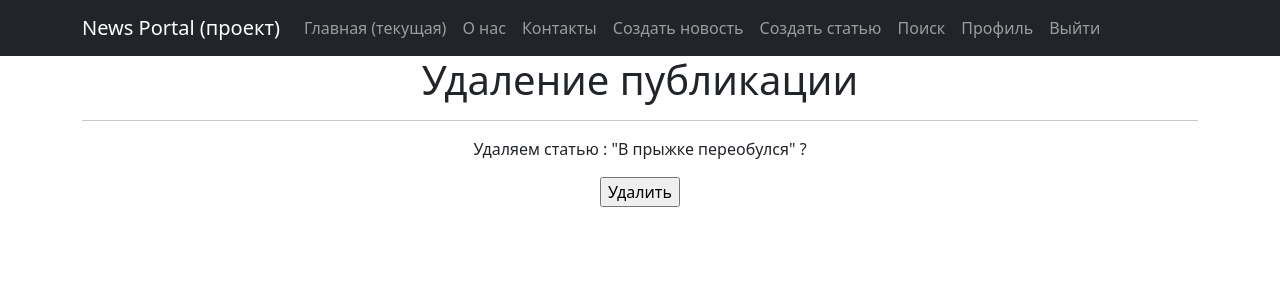
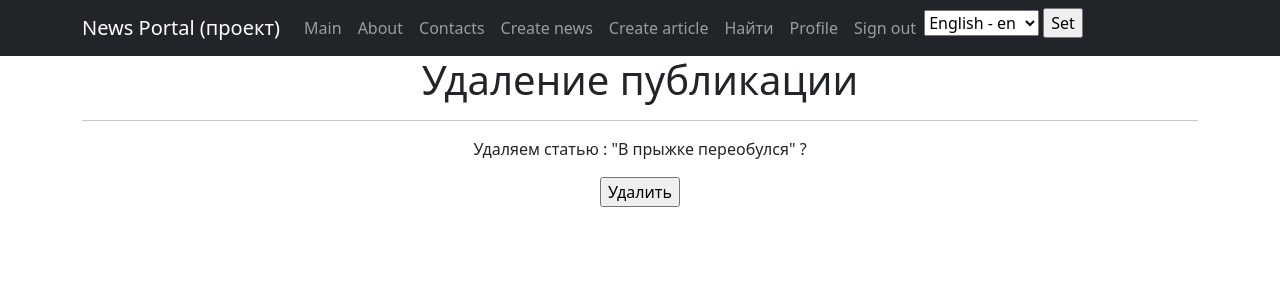
Before and after one commit to GizarIR/newsportal, a Django app: page /posts/news/1/delete/ in a window 1280 px wide. Shown: the top 300 px of the page. Run offline with Django 4.2, Linux system fonts and the light colour scheme; a user stored in the database is signed in; data comes from the database, SQL or seed files in the repository; parts of the project's set-up code (start-up, migrations or seed data) failed here and were passed over; some libraries are stand-ins or nearby versions.

Commit message:
Proj-NewsPortal: added selector for languages on default.html

```diff
--- a/NewsPortal/settings.py
+++ b/NewsPortal/settings.py
@@ -19,7 +19,6 @@ from pathlib import Path
 # 2. добавляем его в .gitignore
 # 3. import os
 # 4. в settings.py PSWD=os.getenv("PASSWORD") , константа становиться доступной для использования
-
 import os
 from os.path import join, dirname
 from dotenv import load_dotenv
@@ -32,6 +31,9 @@ ADMIN_EMAIL_SERVER = os.environ.get("ADMIN_EMAIL_SERVER")
 MY_EMAIL_HOST = os.environ.get("MY_EMAIL_HOST")
 MY_EMAIL_HOST_USER = os.environ.get("MY_EMAIL_HOST_USER")
 
+
+# импорт переводов
+from django.utils.translation import gettext_lazy as _
 
 # Build paths inside the project like this: BASE_DIR / 'subdir'.
 BASE_DIR = Path(__file__).resolve().parent.parent
--- a/NewsPortal/urls.py
+++ b/NewsPortal/urls.py
@@ -17,6 +17,7 @@ from django.contrib import admin
 from django.urls import path, include
 
 urlpatterns = [
+    path('i18n/', include('django.conf.urls.i18n')),
     path('admin/', admin.site.urls),
     #добавим разделы в страницу admin
     path('pages/', include('django.contrib.flatpages.urls')),
--- a/templates/flatpages/default.html
+++ b/templates/flatpages/default.html
@@ -1,4 +1,6 @@
 <!DOCTYPE html>
+{% load i18n %}
+
 <html lang="en">
     <head>
         <meta charset="utf-8" />
@@ -13,8 +15,9 @@
         <link href="{% static 'css/styles.css' %}" rel="stylesheet" />
     </head>
     <body>
-    {% load cache %} <!-- Загружаем кэширование-->
-        {% cache 60 menu %} <!-- Кэшируем блок меню-->
+
+    <!-- load cache %} Загружаем кэширование-->
+        <!-- cache 60 menu %} Кэшируем блок меню-->
         <!-- Responsive navbar-->
         <nav class="navbar navbar-expand-lg navbar-dark bg-dark static-top">
            <div class="container">
@@ -28,44 +31,59 @@
                <div class="collapse navbar-collapse" id="navbarResponsive">
                    <ul class="navbar-nav ml-auto">
                        <li class="nav-item active">
-                           <a class="nav-link" href="/posts/">Главная
-                               <span class="sr-only">(текущая)</span>
+                           <a class="nav-link" href="/posts/">{% trans 'Main' %}
                            </a>
                        </li>
                        <li class="nav-item">
-                           <a class="nav-link" href="/about/">О нас</a>
+                           <a class="nav-link" href="/about/">{% trans 'About' %}</a>
                        </li>
                        <li class="nav-item">
-                           <a class="nav-link" href="/contacts/">Контакты</a>
+                           <a class="nav-link" href="/contacts/">{% trans 'Contacts' %}</a>
                        </li>
                        <li class="nav-item">
-                           <a class="nav-link" href="{% url 'post_create_new' %}">Создать новость</a>
+                           <a class="nav-link" href="{% url 'post_create_new' %}">{% trans "Create news" %}</a>
                        </li>
                        <li class="nav-item">
-                           <a class="nav-link" href="{% url 'post_create_article' %}">Создать статью</a>
+                           <a class="nav-link" href="{% url 'post_create_article' %}">{% trans "Create article" %}</a>
                        </li>
                        <li class="nav-item">
-                           <a class="nav-link" href="{% url 'posts_list_search' %}">Поиск</a>
+                           <a class="nav-link" href="{% url 'posts_list_search' %}">{% trans 'Search' %}</a>
                        </li>
                        <li class="nav-item">
                            {% if request.user.is_authenticated %}
-                                <a class="nav-link" href="{% url 'profile_user_update' user.pk %}">Профиль</a>
+                                <a class="nav-link" href="{% url 'profile_user_update' user.pk %}">{% trans 'Profile' %}</a>
                            {% endif %}
                        </li>
                        <li class="nav-item">
                            {% if request.user.is_authenticated %}
-                           <a class="nav-link" href="http://127.0.0.1:8000/accounts/logout/">Выйти</a>
+                           <a class="nav-link" href="http://127.0.0.1:8000/accounts/logout/">{% trans 'Sign out' %}</a>
                            {% else %}
-                           <a class="nav-link" href="http://127.0.0.1:8000/accounts/login/">Войти</a>
+                           <a class="nav-link" href="http://127.0.0.1:8000/accounts/login/">{% trans 'Sign in' %}</a>
                            {% endif %}
                        </li>
+                       <li class="nav-item">
+                           <form action="{% url 'set_language' %}" method="POST"> {% csrf_token %} <!-- Не забываем по csrf_token для POST запросов -->
+                                <input type="hidden" name="next" value="{{ redirect_to }}">
+                                <select name="language" id="">
+                                    {% get_available_languages as LANGUAGES %} <!-- получаем языки -->
+                                    {% get_language_info_list for LANGUAGES as languages %} <!-- Помещаем их в список languages -->
 
+                                    {% for language in languages %} <!-- Итерируясь по списку, выводим их название на языке пользователя и код -->
+                                        <option value="{{ language.code }}" {% if language.code == LANGUAGE_CODE %} selected {% endif %}>
+                                            {{ language.name_local }} - {{ language.code }}
+                                        </option>
+                                    {% endfor %}
+                                </select>
+                                <input type="submit" value="{% trans 'Set' %}">
+                           </form>
+                       </li>
                    </ul>
                </div>
            </div>
         </nav>
+
+        <!-- endcache %} конец кэшируемой части страницы-->
         <!-- Page content-->
-        {% endcache %}
         <div class="container">
            <div class="row">
                <div class="col-lg-12 text-center">
```
Also changed, not shown: locale/ru/LC_MESSAGES/django.po, 1 other file.
